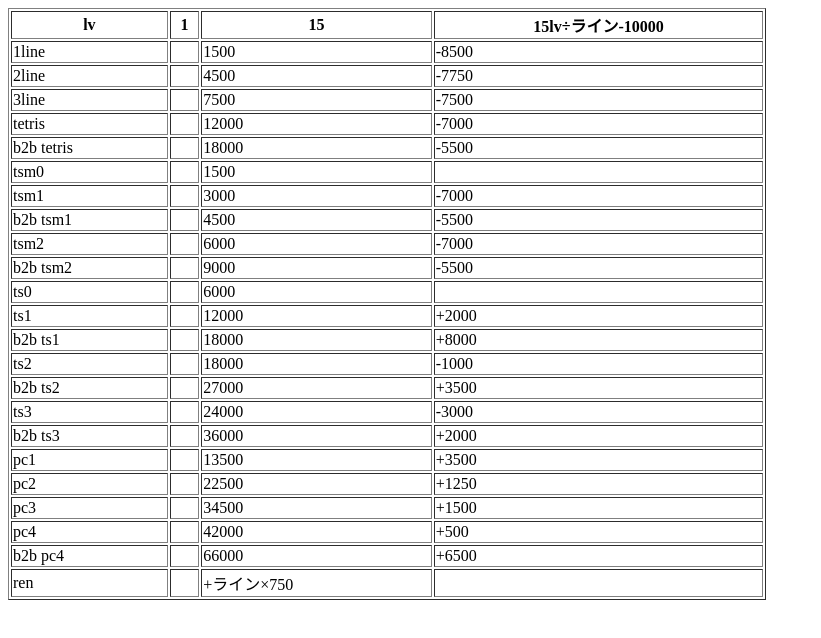
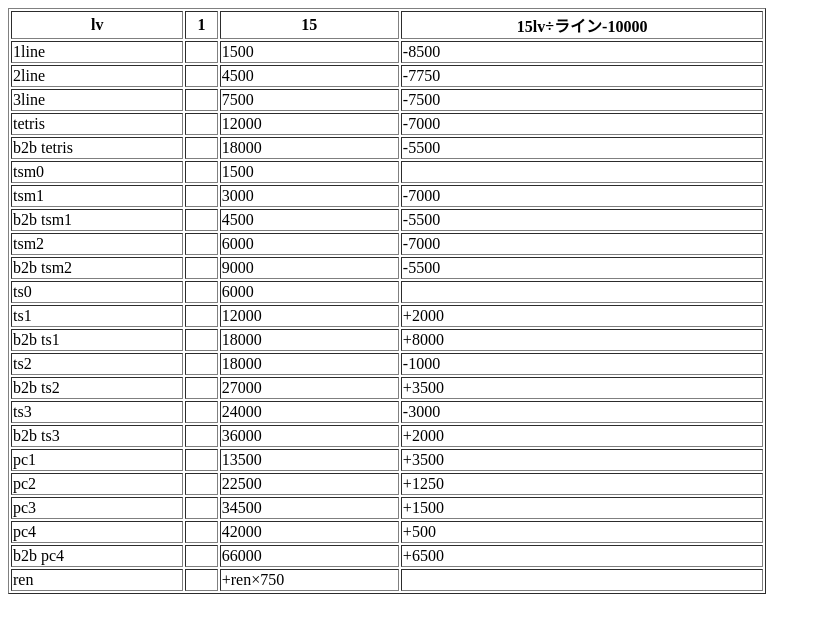
Before and after one commit to sioyaki/sioyaki.github.io, a plain HTML site: page marathonscore.html in a window 1280 px wide. Shown: the whole page, without its empty margins (0-821 px from the left). Drawn offline with Linux system fonts and the light colour scheme.

Commit message:
Update marathonscore.html

```diff
--- a/marathonscore.html
+++ b/marathonscore.html
@@ -140,7 +140,7 @@
     </tr>
       <td>ren</td>
       <td></td>
-      <td>+ライン×750</td>
+      <td>+ren×750</td>
       <td></td>
     </tr>
   </table>
```
